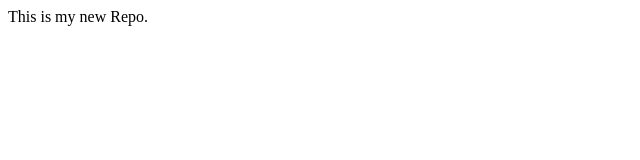
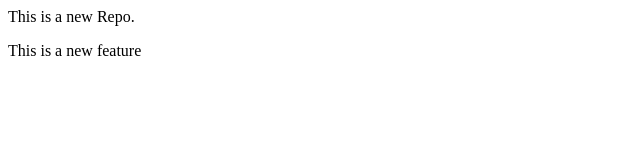
Before and after one commit to Nancysharma03/localrepo, a plain HTML site: page index.html in a window 1280 px wide. Shown: the whole page, without its empty margins (0-640 px from the left). Drawn offline with Linux system fonts and the light colour scheme.

Commit message:
Add new feature

```diff
--- a/index.html
+++ b/index.html
@@ -1 +1,2 @@
-<p> This is my new Repo.</p>
+<p> This is a new Repo.</p>
+<p> This is a new feature </p>
```
